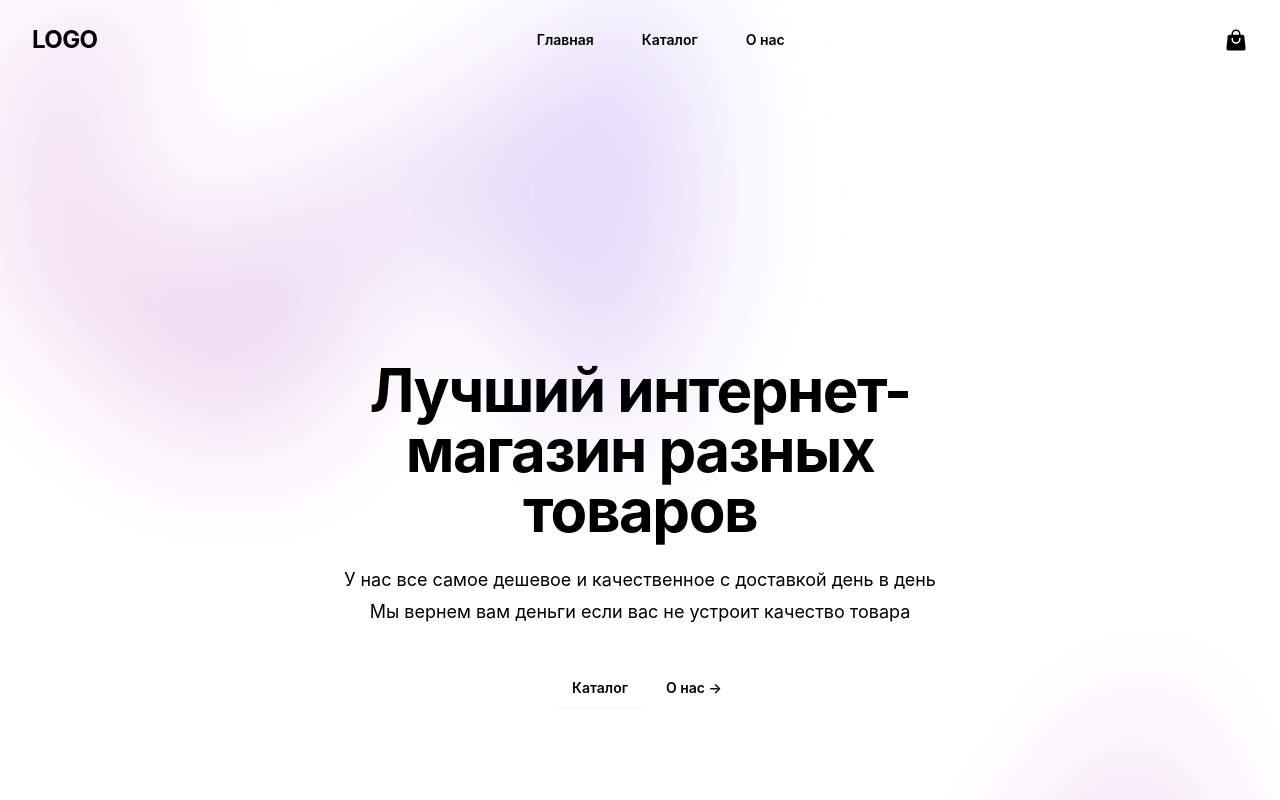
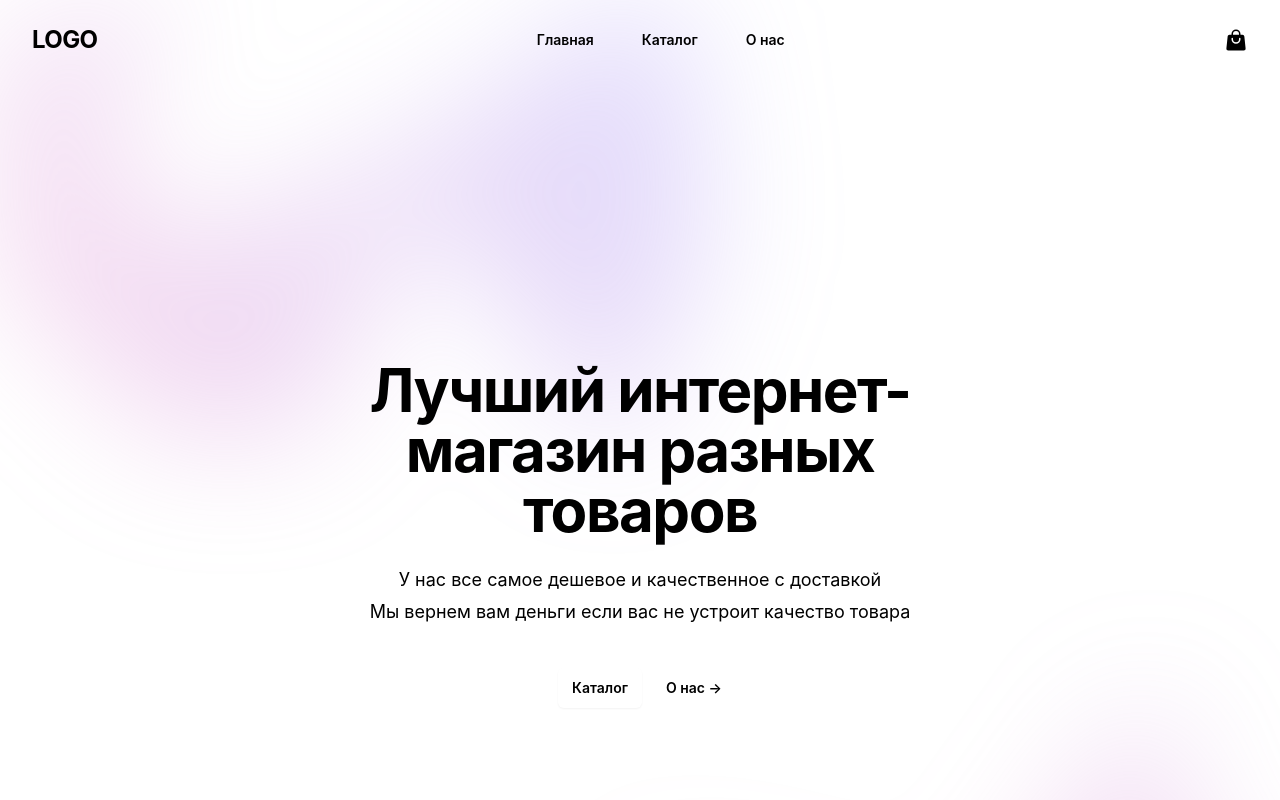
Before and after one commit to anton2010000/WEBversion, a React (Vite) app: page / in a window 1280 px wide. Shown: the top 800 px of the page. Built offline with nearby package versions, Linux system fonts and the light colour scheme.

Commit message:
Update index.jsx

```diff
--- a/src/components/Hero/index.jsx
+++ b/src/components/Hero/index.jsx
@@ -21,7 +21,7 @@ const Hero = () => {
             Лучший интернет-магазин разных товаров
           </h1>
           <p className="mt-6 text-lg leading-8 text-text-color">
-            У нас все самое дешевое и качественное с доставкой день в день
+            У нас все самое дешевое и качественное с доставкой
             <br />
             Мы вернем вам деньги если вас не устроит качество товара
           </p>
```
